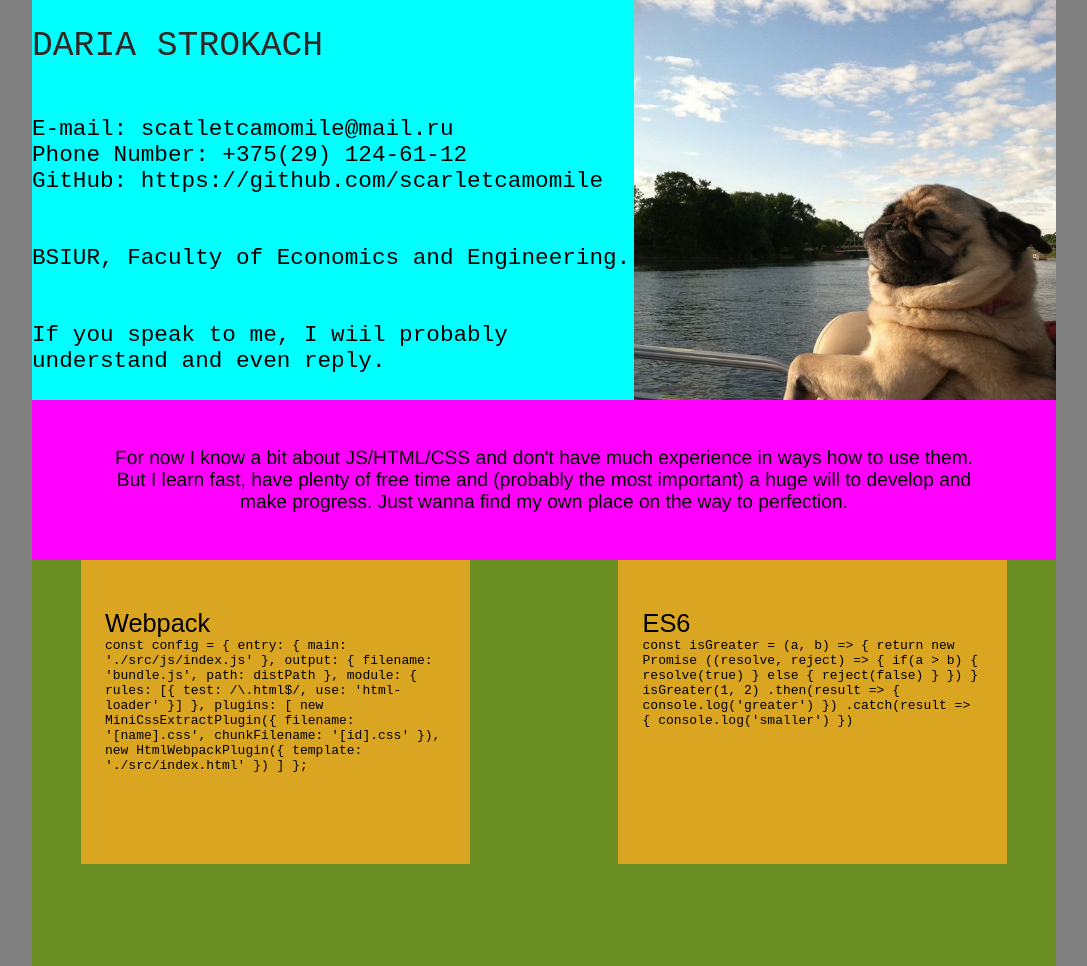
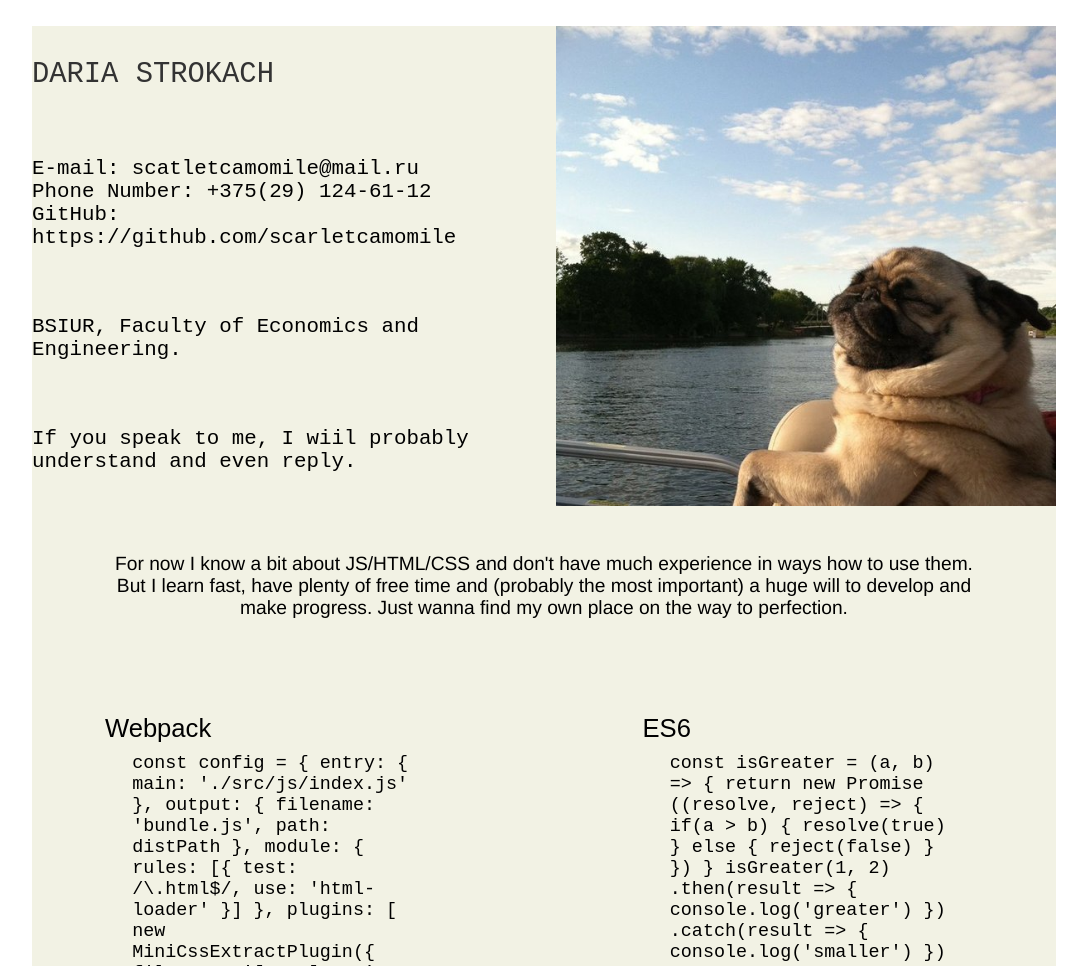
Before and after one commit to scarletcamomile/rsschool-codejam1-cv, a plain HTML site: page index.html in a window 1280 px wide. Shown: the top 966 px of the page, without its empty margins (96-1183 px from the left). Drawn offline with Linux system fonts and the light colour scheme.

Commit message:
style: color rechange

```diff
--- a/index.html
+++ b/index.html
@@ -13,7 +13,7 @@
   <div class="main-wrapper">
     <div class="personal-data-container">
       <div class="personal-data">
-        <span class="name">Daria Strokach</span>
+        <span class="blink name">Daria Strokach</span>
         <div class="contacts">
           <span><span>E-mail: </span><span>scatletcamomile@mail.ru</span></span>
           <span><span>Phone Number: </span><span>+375(29) 124-61-12</span></span>
--- a/style.css
+++ b/style.css
@@ -5,18 +5,17 @@ body {
     flex-direction: column;
     justify-content: space-around;
     align-items: center;
-    background: grey;
 }
 
 .main-wrapper {
     max-width: 1024px;
-    background: orange;
+    margin: 2% 2%;
+    background: rgba(206, 206, 157, 0.27);
 }
 
 .personal-data-container {
     display: flex;
     justify-content: space-between;
-    background: blue;
     width: 100%;
     height: 100%;
 }
@@ -26,8 +25,7 @@ body {
     flex-direction: column;
     align-items: baseline;
     justify-content: space-around;
-    width: 60%;
-    background: aqua;
+    width: 50%;
     font-family: 'Courier New', Courier, monospace;
 }
 
@@ -35,14 +33,12 @@ body {
     display: flex;
     align-items: center;
     justify-content: center;
-    background: purple;
 }
 
 .summary-container {
     display: flex;
     align-items: center;
     justify-content: space-around;
-    background: magenta;
     height: 20vh;
 }
 
@@ -59,14 +55,11 @@ body {
     grid-row-gap: 35%;
     grid-column-gap: 5%;
     grid-template-rows: 1fr 1fr;
-    background: olivedrab;
-    height: 70vh;
 }
 
 .skill {
     display: flex;
     flex-direction: column;
-    background: goldenrod;
     padding: 10% 5% 0;
     margin: 0 auto;
     width: 70%;
@@ -75,12 +68,12 @@ body {
 
 .skill>span {
     font-family: Arial, Helvetica, sans-serif;
-    font-size: 19pt;
+    font-size: 1.6em;
 }
 
 .profile-image {
-    width: 33vw;
-    height: 50vh;
+    width: 62.5vh;
+    height: 60vh;
 }
 
 .contacts,
@@ -89,16 +82,35 @@ body {
     display: flex;
     flex-direction: column;
     justify-content: space-around;
-    font-size: 17pt;
+    font-size: 1.3em;
 }
 
 .name {
-    font-size: 26pt;
+    font-size: 1.8em;
     text-transform: uppercase;
     color: rgba(58, 7, 5, 0.87)
 }
 
-/*
-.contacts>span {
-    height: 7vh;
-} */
+
+.code-webpack,
+.code-sass,
+.code-async,
+.code-es6 {
+    margin: 3% 8%;
+    font-family: monospace;
+    font-size: 1.15rem;
+}
+
+.blink {
+    animation: blink-animation 10s steps(5, start) infinite;
+}
+
+@keyframes blink-animation {
+    from {
+        color: #070707;
+    }
+
+    to {
+        color: #505050;
+    }
+}
```
